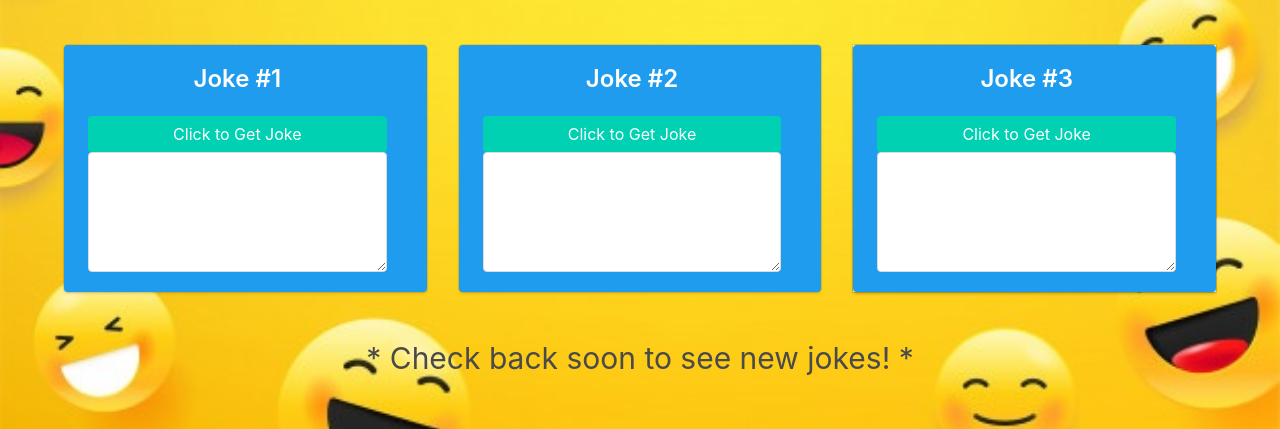
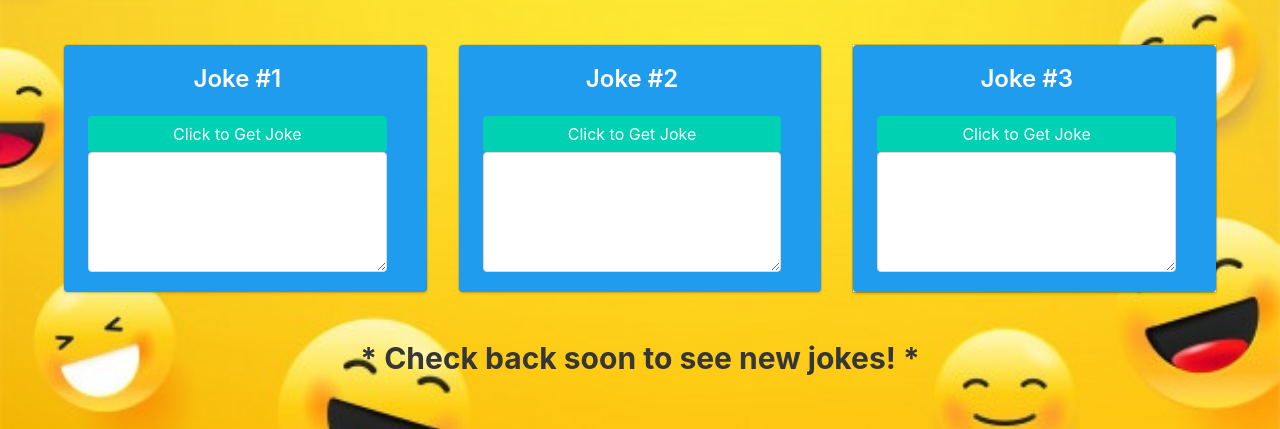
Before and after one commit to amiedawn/jokinator, a plain HTML site: page index2.html in a window 1280 px wide. Shown: the part 422-851 px from the top of the page. Drawn offline with nearby package versions, Linux system fonts and the light colour scheme.

Commit message:
make figcaption bold

```diff
--- a/index2.html
+++ b/index2.html
@@ -116,9 +116,9 @@
       <!-- center the caption with class="center in figcaption or " -->
       <!-- do class="level" in figcaption and small class="level-item" then have passing for following <p> -->
       <figcaption class="level">
-        <large class="level-item">
+        <strong class="level-item">
          * Check back soon to see new jokes! *
-        </large>
+        </strong>
       </figcaption>
 
       <!-- 3 columns end-->
```
